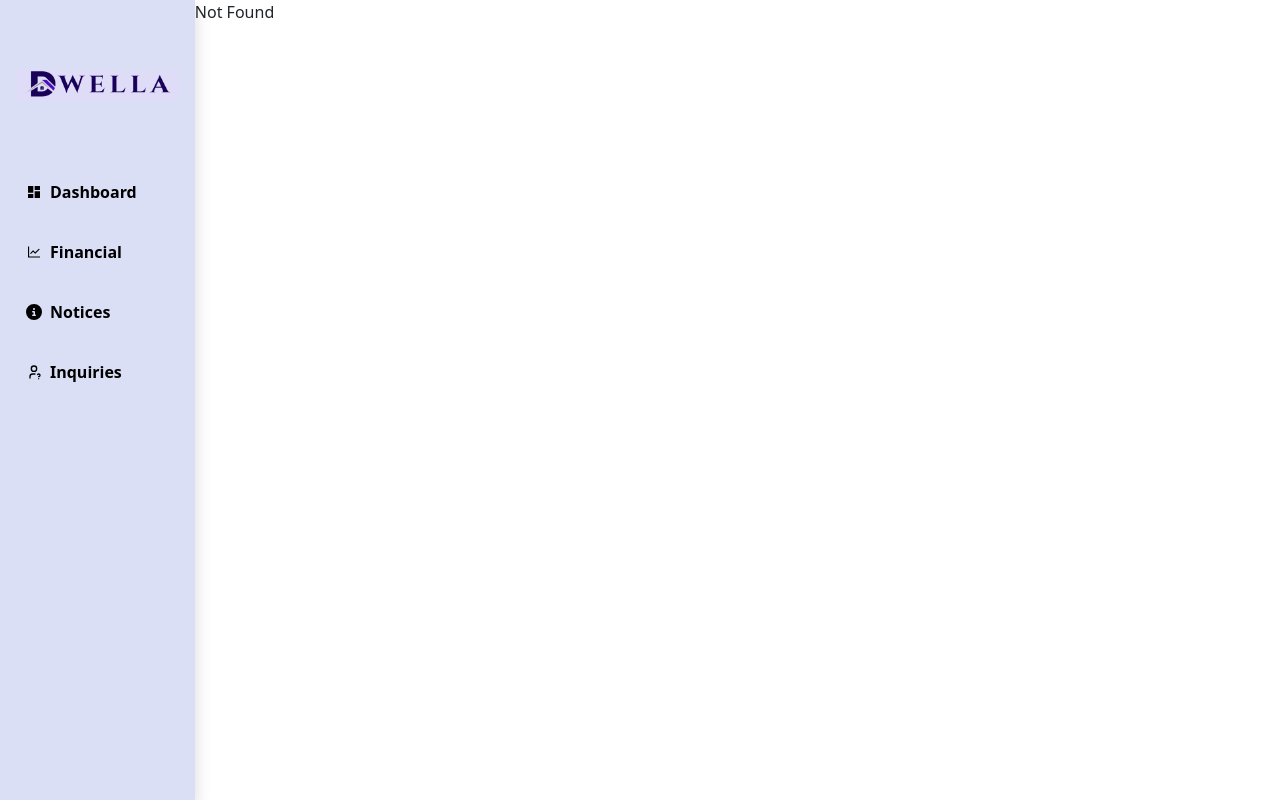
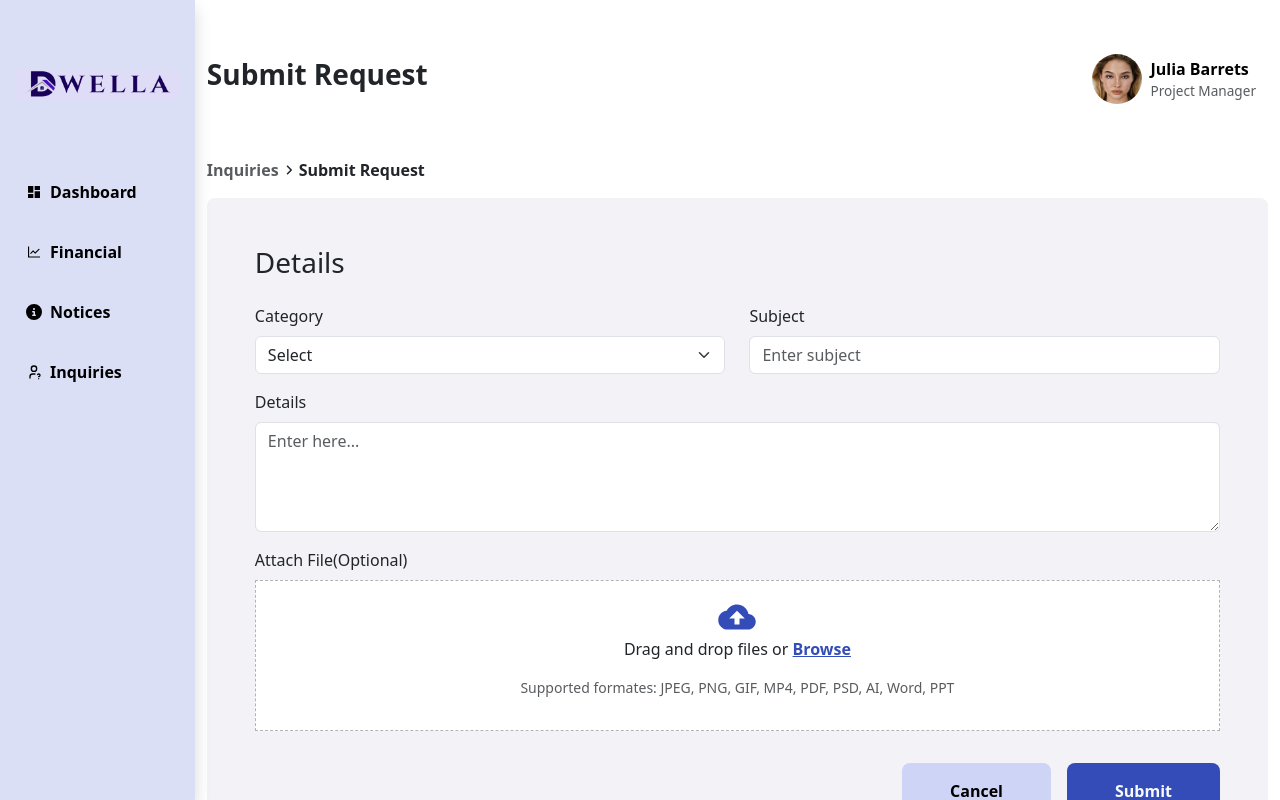
Before and after one commit to eimanncalderon0711/dwella-web, a React (Vite) app: page /resident/submit-request in a window 1280 px wide. Before the commit this address had no page. Built offline with nearby package versions, Linux system fonts and the light colour scheme.

Commit message:
Created submit request page for resident

```diff
--- a/src/pages/resident/Inquiries.tsx
+++ b/src/pages/resident/Inquiries.tsx
@@ -1,7 +1,6 @@
 import Header from '../../components/Header'
 import { Container } from 'react-bootstrap'
 import Search from '../../components/Search'
-import { Link } from '@tanstack/react-router'
 import { IoMdAdd } from 'react-icons/io'
 import InquiriesTable from '../../components/resident/tables/InquiriesTable'
 
@@ -19,10 +18,10 @@ function Inquiries() {
       {/* Search engine component with request button*/}
       <Search>
         <div className="align-self-start">
-            <Link to='/resident' className="text-decoration-none d-flex align-items-center gap-3 text-light px-5 py-3 rounded-3 fw-bold" style={{backgroundColor:"#344CB7"}}>
+            <a href='/resident/submit-request' className="text-decoration-none d-flex align-items-center gap-3 text-light px-5 py-3 rounded-3 fw-bold" style={{backgroundColor:"#344CB7"}}>
                 <IoMdAdd size={25}/>
                 Request
-            </Link>
+            </a>
         </div>
       </Search>
 
--- /dev/null
+++ b/src/pages/resident/SubmitRequest.tsx
@@ -0,0 +1,71 @@
+import { Col, Container, Form, Row } from 'react-bootstrap'
+import Header from '../../components/Header'
+import { FaAngleRight } from 'react-icons/fa6'
+import UploadFile from '../../components/UploadFile'
+
+function SubmitRequest() {
+  return (
+    <Container className="pt-5 d-flex flex-column w-100" style={{maxWidth:"70rem"}}>
+        {/* Header component*/}
+        <Header>
+            <div className="d-flex gap-3">
+                <h3 className='fw-bold'>Submit Request</h3>
+            </div>
+        </Header>
+
+        {/* Form page heading */}
+        <div className='d-flex align-items-center gap-1 pt-5 mb-3'>
+            <span className='text-muted fw-bold d-flex align-items-center'>Inquiries</span>
+            <FaAngleRight size={12}/>
+            <span className='text-dark fw-bold d-flex align-items-center'>Submit Request</span>
+        </div>
+
+        {/* Pay now Form */}
+        <div className='p-5 rounded-3 mb-5' style={{backgroundColor:"#F2F2F7"}}>
+            <h3>Details</h3>
+            <Row className='pt-3'>
+                {/* Category option */}
+                <Col xs={12} md={6}>
+                    <Form.Group className="mb-3" controlId="formCategoryOption">
+                        <Form.Label>Category</Form.Label>
+                        <Form.Select aria-label="Default select example">
+                            <option >Select</option>
+                            <option value="1">Category 1</option>
+                            <option value="2">Category 2</option>
+                            <option value="3">Category 3</option>
+                        </Form.Select>
+                    </Form.Group>
+                </Col>
+
+                {/* Subject */}
+                <Col>
+                    <Form.Group className="mb-3" controlId="formSubject">
+                        <Form.Label>Subject</Form.Label>
+                        <Form.Control type="text" placeholder="Enter subject" />
+                    </Form.Group>
+                </Col>
+
+                {/* Details field */}
+                <Col xs={12}>
+                    <Form.Group className="mb-3" controlId="formMessage">
+                        <Form.Label >Details</Form.Label>
+                        <Form.Control as="textarea" type="text" rows={4} placeholder="Enter here..."/>
+                    </Form.Group>
+                </Col>
+
+                 {/* Upload file component for file upload */}
+                <Col xs={'12'}>
+                    <UploadFile title='Attach File(Optional)'/>
+                </Col>
+
+                <Col className='d-flex gap-3 flex-wrap align-items-center justify-content-end mt-3'>
+                    <div className='d-flex flex-grow-1 flex-sm-grow-0 align-items-center justify-content-center px-5 py-3 rounded-3' style={{backgroundColor:"#CED4F5", cursor:"pointer"}}><span className='text-black text-center fw-bold'>Cancel</span></div>
+                    <div className='d-flex flex-grow-1 flex-sm-grow-0 align-items-center justify-content-center px-5 py-3 rounded-3' style={{backgroundColor:"#344CB7", cursor:"pointer"}}><span className='text-light text-center fw-bold'>Submit</span></div>
+                </Col>
+            </Row>
+        </div>
+    </Container>
+  )
+}
+
+export default SubmitRequest
--- a/src/routeTree.gen.ts
+++ b/src/routeTree.gen.ts
@@ -16,6 +16,7 @@ import { Route as rootRoute } from './routes/__root'
 import { Route as LoginImport } from './routes/login'
 import { Route as AuthRouteImport } from './routes/_auth/route'
 import { Route as IndexImport } from './routes/index'
+import { Route as ResidentSubmitRequestImport } from './routes/resident/submit-request'
 import { Route as ResidentContactImport } from './routes/resident/contact'
 import { Route as AuthDashboardImport } from './routes/_auth/dashboard'
 
@@ -124,6 +125,12 @@ const ResidentAccountLazyRoute = ResidentAccountLazyImport.update({
   import('./routes/resident/account.lazy').then((d) => d.Route),
 )
 
+const ResidentSubmitRequestRoute = ResidentSubmitRequestImport.update({
+  id: '/submit-request',
+  path: '/submit-request',
+  getParentRoute: () => ResidentRouteLazyRoute,
+} as any)
+
 const ResidentContactRoute = ResidentContactImport.update({
   id: '/contact',
   path: '/contact',
@@ -180,6 +187,13 @@ declare module '@tanstack/react-router' {
       path: '/contact'
       fullPath: '/resident/contact'
       preLoaderRoute: typeof ResidentContactImport
+      parentRoute: typeof ResidentRouteLazyImport
+    }
+    '/resident/submit-request': {
+      id: '/resident/submit-request'
+      path: '/submit-request'
+      fullPath: '/resident/submit-request'
+      preLoaderRoute: typeof ResidentSubmitRequestImport
       parentRoute: typeof ResidentRouteLazyImport
     }
     '/resident/account': {
@@ -257,6 +271,7 @@ const AuthRouteRouteWithChildren = AuthRouteRoute._addFileChildren(
 
 interface ResidentRouteLazyRouteChildren {
   ResidentContactRoute: typeof ResidentContactRoute
+  ResidentSubmitRequestRoute: typeof ResidentSubmitRequestRoute
   ResidentAccountLazyRoute: typeof ResidentAccountLazyRoute
   ResidentDashboardLazyRoute: typeof ResidentDashboardLazyRoute
   ResidentEditProfileLazyRoute: typeof ResidentEditProfileLazyRoute
@@ -269,6 +284,7 @@ interface ResidentRouteLazyRouteChildren {
 
 const ResidentRouteLazyRouteChildren: ResidentRouteLazyRouteChildren = {
   ResidentContactRoute: ResidentContactRoute,
+  ResidentSubmitRequestRoute: ResidentSubmitRequestRoute,
   ResidentAccountLazyRoute: ResidentAccountLazyRoute,
   ResidentDashboardLazyRoute: ResidentDashboardLazyRoute,
   ResidentEditProfileLazyRoute: ResidentEditProfileLazyRoute,
@@ -289,6 +305,7 @@ export interface FileRoutesByFullPath {
   '/resident': typeof ResidentRouteLazyRouteWithChildren
   '/dashboard': typeof AuthDashboardRoute
   '/resident/contact': typeof ResidentContactRoute
+  '/resident/submit-request': typeof ResidentSubmitRequestRoute
   '/resident/account': typeof ResidentAccountLazyRoute
   '/resident/dashboard': typeof ResidentDashboardLazyRoute
   '/resident/edit-profile': typeof ResidentEditProfileLazyRoute
@@ -306,6 +323,7 @@ export interface FileRoutesByTo {
   '/resident': typeof ResidentRouteLazyRouteWithChildren
   '/dashboard': typeof AuthDashboardRoute
   '/resident/contact': typeof ResidentContactRoute
+  '/resident/submit-request': typeof ResidentSubmitRequestRoute
   '/resident/account': typeof ResidentAccountLazyRoute
   '/resident/dashboard': typeof ResidentDashboardLazyRoute
   '/resident/edit-profile': typeof ResidentEditProfileLazyRoute
@@ -324,6 +342,7 @@ export interface FileRoutesById {
   '/resident': typeof ResidentRouteLazyRouteWithChildren
   '/_auth/dashboard': typeof AuthDashboardRoute
   '/resident/contact': typeof ResidentContactRoute
+  '/resident/submit-request': typeof ResidentSubmitRequestRoute
   '/resident/account': typeof ResidentAccountLazyRoute
   '/resident/dashboard': typeof ResidentDashboardLazyRoute
   '/resident/edit-profile': typeof ResidentEditProfileLazyRoute
@@ -343,6 +362,7 @@ export interface FileRouteTypes {
     | '/resident'
     | '/dashboard'
     | '/resident/contact'
+    | '/resident/submit-request'
     | '/resident/account'
     | '/resident/dashboard'
     | '/resident/edit-profile'
@@ -359,6 +379,7 @@ export interface FileRouteTypes {
     | '/resident'
     | '/dashboard'
     | '/resident/contact'
+    | '/resident/submit-request'
     | '/resident/account'
     | '/resident/dashboard'
     | '/resident/edit-profile'
@@ -375,6 +396,7 @@ export interface FileRouteTypes {
     | '/resident'
     | '/_auth/dashboard'
     | '/resident/contact'
+    | '/resident/submit-request'
     | '/resident/account'
     | '/resident/dashboard'
     | '/resident/edit-profile'
@@ -432,6 +454,7 @@ export const routeTree = rootRoute
       "filePath": "resident/route.lazy.tsx",
       "children": [
         "/resident/contact",
+        "/resident/submit-request",
         "/resident/account",
         "/resident/dashboard",
         "/resident/edit-profile",
@@ -448,6 +471,10 @@ export const routeTree = rootRoute
     },
     "/resident/contact": {
       "filePath": "resident/contact.tsx",
+      "parent": "/resident"
+    },
+    "/resident/submit-request": {
+      "filePath": "resident/submit-request.tsx",
       "parent": "/resident"
     },
     "/resident/account": {
--- /dev/null
+++ b/src/routes/resident/submit-request.tsx
@@ -0,0 +1,10 @@
+import { createFileRoute } from '@tanstack/react-router'
+import SubmitRequest from '../../pages/resident/SubmitRequest'
+
+export const Route = createFileRoute('/resident/submit-request')({
+  component: RouteComponent,
+})
+
+function RouteComponent() {
+  return <SubmitRequest/>
+}
```
